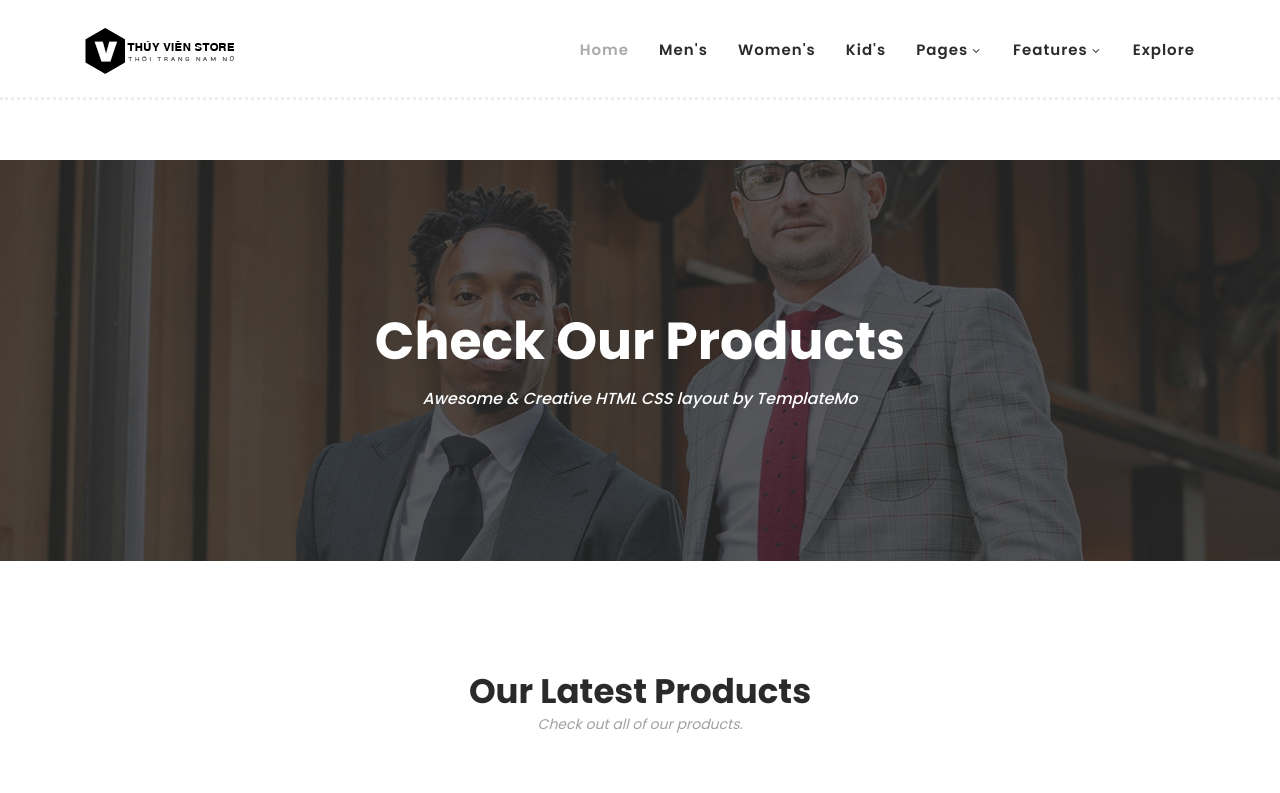
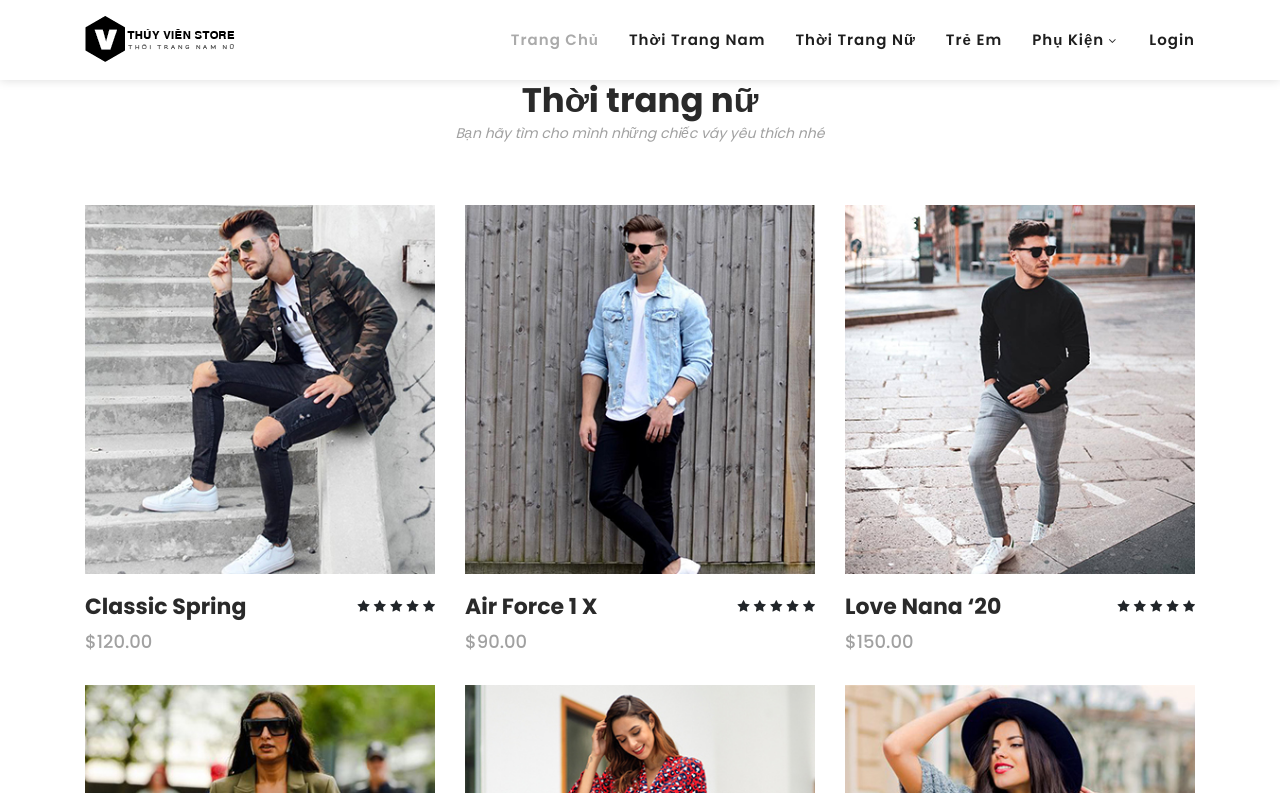
Before and after one commit to phunght/thuyvienstore, a plain HTML site: page products.html in a window 1280 px wide. Shown: the top 793 px of the page. Drawn offline with Linux system fonts and the light colour scheme.

Commit message:
Update products.html

```diff
--- a/products.html
+++ b/products.html
@@ -9,7 +9,7 @@
     <meta name="author" content="">
     <link href="https://fonts.googleapis.com/css?family=Poppins:100,200,300,400,500,600,700,800,900&display=swap" rel="stylesheet">
 
-    <title>Hexashop - Product Listing Page</title>
+    <title>Thúy Viên - Store</title>
 
 
     <!-- Additional CSS Files -->
@@ -44,8 +44,8 @@ https://templatemo.com/tm-571-hexashop
     <!-- ***** Preloader End ***** -->
 
 
-    <!-- ***** Header Area Start ***** -->
-    <header class="header-area header-sticky">
+     <!-- ***** Header Area Start ***** -->
+     <header class="header-area header-sticky">
         <div class="container">
             <div class="row">
                 <div class="col-12">
@@ -57,29 +57,21 @@ https://templatemo.com/tm-571-hexashop
                         <!-- ***** Logo End ***** -->
                         <!-- ***** Menu Start ***** -->
                         <ul class="nav">
-                            <li class="scroll-to-section"><a href="index.html" class="active">Home</a></li>
-                            <li class="scroll-to-section"><a href="index.html">Men's</a></li>
-                            <li class="scroll-to-section"><a href="index.html">Women's</a></li>
-                            <li class="scroll-to-section"><a href="index.html">Kid's</a></li>
+                            <li class="scroll-to-section"><a href="#top" class="active">Trang chủ</a></li>
+                            <li class="scroll-to-section"><a href="#men">Thời trang nam</a></li>
+                            <li class="scroll-to-section"><a href="#women">Thời trang nữ</a></li>
+                            <li class="scroll-to-section"><a href="#kids">Trẻ em</a></li>
                             <li class="submenu">
-                                <a href="javascript:;">Pages</a>
+                                <a href="javascript:;">Phụ kiện</a>
                                 <ul>
-                                    <li><a href="about.html">About Us</a></li>
-                                    <li><a href="products.html">Products</a></li>
-                                    <li><a href="single-product.html">Single Product</a></li>
-                                    <li><a href="contact.html">Contact Us</a></li>
+                                    <li><a href="about.html">Túi xách</a></li>
+                                    <li><a href="products.html">Giày - dép</a></li>
+                                    <li><a href="single-product.    html">Nón</a></li>
+                                    <li><a href="contact.html">Tóc</a></li>
                                 </ul>
                             </li>
-                            <li class="submenu">
-                                <a href="javascript:;">Features</a>
-                                <ul>
-                                    <li><a href="#">Features Page 1</a></li>
-                                    <li><a href="#">Features Page 2</a></li>
-                                    <li><a href="#">Features Page 3</a></li>
-                                    <li><a rel="nofollow" href="https://templatemo.com/page/4" target="_blank">Template Page 4</a></li>
-                                </ul>
-                            </li>
-                            <li class="scroll-to-section"><a href="index.html">Explore</a></li>
+
+                            <li class="scroll-to-section"><a href="#explore">Login</a></li>
                         </ul>
                         <a class='menu-trigger'>
                             <span>Menu</span>
@@ -92,21 +84,6 @@ https://templatemo.com/tm-571-hexashop
     </header>
     <!-- ***** Header Area End ***** -->
 
-    <!-- ***** Main Banner Area Start ***** -->
-    <div class="page-heading" id="top">
-        <div class="container">
-            <div class="row">
-                <div class="col-lg-12">
-                    <div class="inner-content">
-                        <h2>Check Our Products</h2>
-                        <span>Awesome &amp; Creative HTML CSS layout by TemplateMo</span>
-                    </div>
-                </div>
-            </div>
-        </div>
-    </div>
-    <!-- ***** Main Banner Area End ***** -->
-
 
     <!-- ***** Products Area Starts ***** -->
     <section class="section" id="products">
@@ -114,8 +91,8 @@ https://templatemo.com/tm-571-hexashop
             <div class="row">
                 <div class="col-lg-12">
                     <div class="section-heading">
-                        <h2>Our Latest Products</h2>
-                        <span>Check out all of our products.</span>
+                        <h2>Thời trang nữ</h2>
+                        <span>Bạn hãy tìm cho mình những chiếc váy yêu thích nhé</span>
                     </div>
                 </div>
             </div>
```
